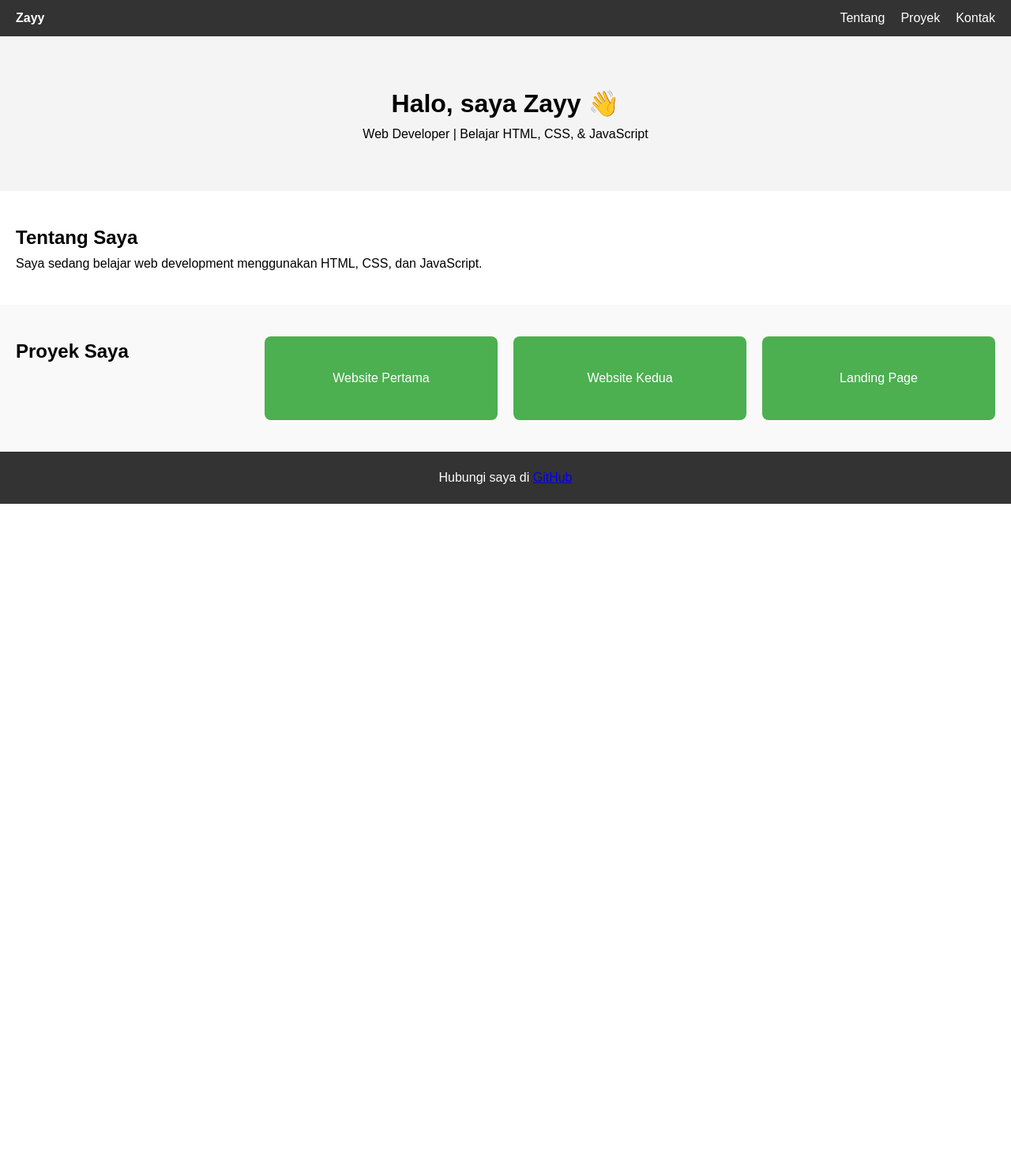
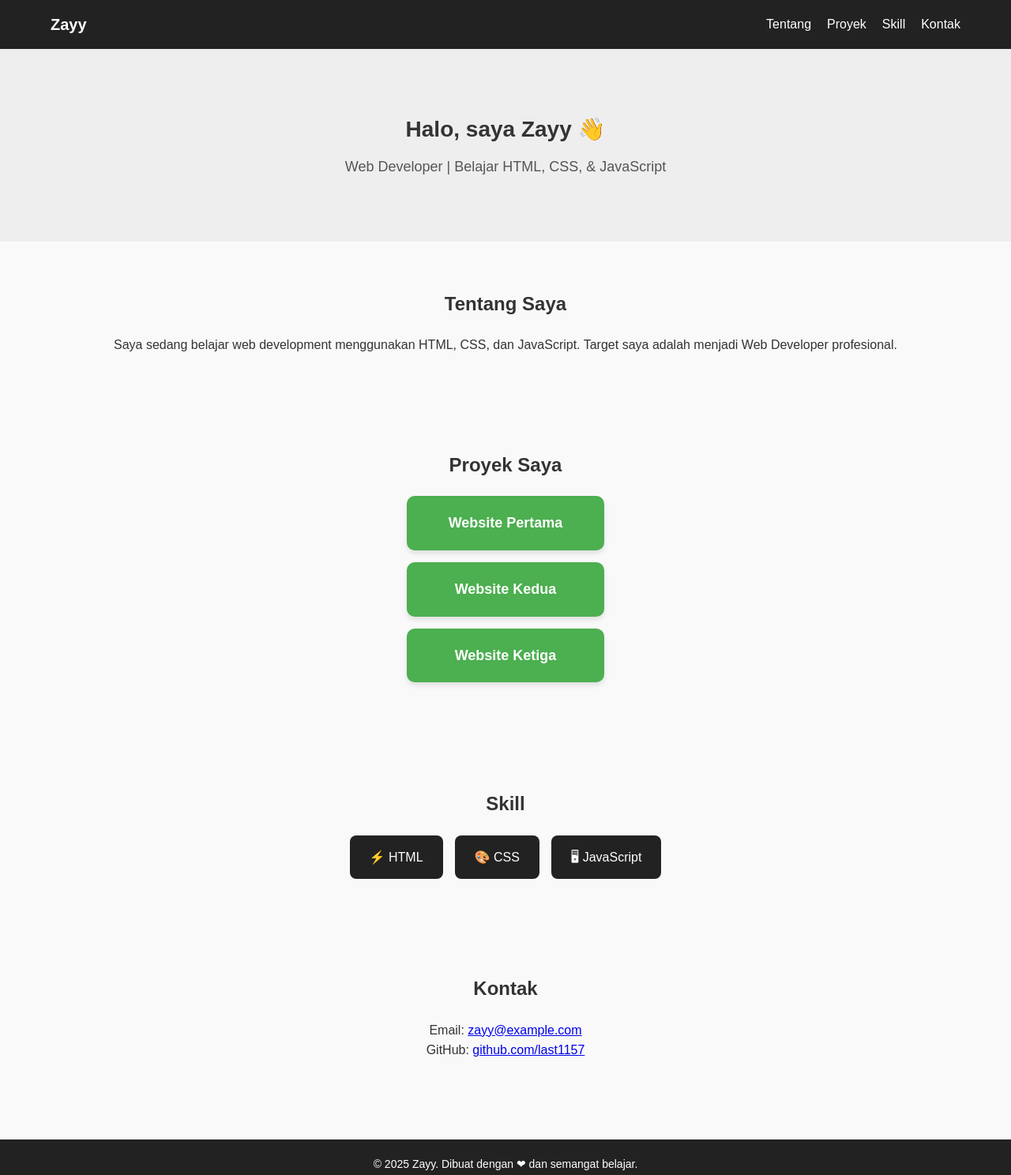
Before and after one commit to yulast1157-ui/work-web, a plain HTML site: page index.html in a window 1280 px wide. Shown: the whole page at 79% size. Before the commit the page ends 800 px from the top, so only its background shows below. Drawn offline with Linux system fonts and the light colour scheme.

Commit message:
update portofolio full version

```diff
--- a/assets/style.css
+++ b/assets/style.css
@@ -1,74 +1,133 @@
-/* Reset basic */
+/* Reset dasar */
 * {
   margin: 0;
   padding: 0;
   box-sizing: border-box;
+  font-family: Arial, sans-serif;
 }
 
 body {
-  font-family: Arial, sans-serif;
+  background: #f9f9f9;
+  color: #333;
   line-height: 1.6;
 }
 
-/* Navbar pakai Flexbox */
+/* Navbar */
 .navbar {
+  background: #222;
+  color: #fff;
+  padding: 15px 0;
+}
+
+.navbar .container {
+  width: 90%;
+  margin: auto;
   display: flex;
   justify-content: space-between;
   align-items: center;
-  background: #333;
-  color: white;
-  padding: 10px 20px;
 }
 
 .navbar .logo {
+  font-size: 20px;
   font-weight: bold;
 }
 
-.navbar .menu {
+.navbar .nav-links {
   list-style: none;
   display: flex;
-  gap: 20px;
 }
 
-.navbar .menu a {
-  text-decoration: none;
-  color: white;
+.navbar .nav-links li {
+  margin-left: 20px;
 }
 
-/* Hero section */
+.navbar .nav-links a {
+  color: #fff;
+  text-decoration: none;
+  transition: 0.3s;
+}
+
+.navbar .nav-links a:hover {
+  color: #4CAF50;
+}
+
+/* Hero */
 .hero {
   text-align: center;
-  padding: 60px 20px;
-  background: #f4f4f4;
+  padding: 80px 20px;
+  background: #eee;
 }
 
-/* About section */
-#about {
-  padding: 40px 20px;
-  background: #fff;
+.hero h2 {
+  font-size: 28px;
+  margin-bottom: 10px;
 }
 
-/* Projects pakai Grid */
-.gallery {
-  padding: 40px 20px;
-  background: #f9f9f9;
-  display: grid;
-  grid-template-columns: repeat(auto-fit, minmax(200px, 1fr));
-  gap: 20px;
+.hero p {
+  font-size: 18px;
+  color: #555;
 }
 
-.gallery .box {
+/* Section */
+.section {
+  padding: 60px 20px;
+  text-align: center;
+}
+
+.section h2 {
+  font-size: 24px;
+  margin-bottom: 20px;
+}
+
+/* Project Cards */
+.project-card {
+  background-color: #4CAF50;
+  color: white;
+  padding: 20px;
+  border-radius: 10px;
+  margin: 15px auto;
+  font-size: 18px;
+  font-weight: bold;
+  cursor: pointer;
+  transition: all 0.3s ease;
+  width: 250px;
+  box-shadow: 0 4px 6px rgba(0,0,0,0.1);
+}
+
+.project-card:hover {
+  background-color: #45a049;
+  transform: translateY(-5px);
+  box-shadow: 0 8px 12px rgba(0,0,0,0.2);
+}
+
+/* Skills */
+.skills {
+  display: flex;
+  justify-content: center;
+  flex-wrap: wrap;
+  gap: 15px;
+}
+
+.skill-card {
+  background: #222;
+  color: #fff;
+  padding: 15px 25px;
+  border-radius: 8px;
+  font-size: 16px;
+  transition: 0.3s;
+}
+
+.skill-card:hover {
   background: #4CAF50;
-  color: white;
-  padding: 40px;
-  text-align: center;
-  border-radius: 8px;
+  transform: scale(1.1);
 }
 
 /* Footer */
-footer {
+.footer {
   text-align: center;
   padding: 20px;
-  background: #333;
-  color: white;
+  background: #222;
+  color: #fff;
+  margin-top: 40px;
+  font-size: 14px;
 }
--- a/index.html
+++ b/index.html
@@ -3,43 +3,66 @@
 <head>
   <meta charset="UTF-8">
   <meta name="viewport" content="width=device-width, initial-scale=1.0">
-  <title>Portfolio Saya</title>
+  <title>Portfolio Zayy</title>
   <link rel="stylesheet" href="assets/style.css">
 </head>
 <body>
+
   <!-- Navbar -->
   <nav class="navbar">
-    <div class="logo">Zayy</div>
-    <ul class="menu">
-      <li><a href="#about">Tentang</a></li>
-      <li><a href="#projects">Proyek</a></li>
-      <li><a href="#contact">Kontak</a></li>
-    </ul>
+    <div class="container">
+      <h1 class="logo">Zayy</h1>
+      <ul class="nav-links">
+        <li><a href="#tentang">Tentang</a></li>
+        <li><a href="#proyek">Proyek</a></li>
+        <li><a href="#skill">Skill</a></li>
+        <li><a href="#kontak">Kontak</a></li>
+      </ul>
+    </div>
   </nav>
 
-  <!-- Hero / Intro -->
+  <!-- Hero -->
   <header class="hero">
-    <h1>Halo, saya Zayy 👋</h1>
+    <h2>Halo, saya Zayy 👋</h2>
     <p>Web Developer | Belajar HTML, CSS, & JavaScript</p>
   </header>
 
-  <!-- Tentang Saya -->
-  <section id="about">
+  <!-- Tentang -->
+  <section id="tentang" class="section">
     <h2>Tentang Saya</h2>
-    <p>Saya sedang belajar web development menggunakan HTML, CSS, dan JavaScript.</p>
+    <p>Saya sedang belajar web development menggunakan HTML, CSS, dan JavaScript.
+       Target saya adalah menjadi Web Developer profesional.</p>
   </section>
 
   <!-- Proyek -->
-  <section id="projects" class="gallery">
+  <section id="proyek" class="section">
     <h2>Proyek Saya</h2>
-    <div class="box">Website Pertama</div>
-    <div class="box">Website Kedua</div>
-    <div class="box">Landing Page</div>
+    <div class="project-card">Website Pertama</div>
+    <div class="project-card">Website Kedua</div>
+    <div class="project-card">Website Ketiga</div>
+  </section>
+
+  <!-- Skill -->
+  <section id="skill" class="section">
+    <h2>Skill</h2>
+    <div class="skills">
+      <div class="skill-card">⚡ HTML</div>
+      <div class="skill-card">🎨 CSS</div>
+      <div class="skill-card">🖥 JavaScript</div>
+    </div>
+  </section>
+
+  <!-- Kontak -->
+  <section id="kontak" class="section">
+    <h2>Kontak</h2>
+    <p>Email: <a href="mailto:zayy@example.com">zayy@example.com</a></p>
+    <p>GitHub: <a href="https://github.com/last1157" target="_blank">github.com/last1157</a></p>
   </section>
 
   <!-- Footer -->
-  <footer id="contact">
-    <p>Hubungi saya di <a href="https://github.com/username">GitHub</a></p>
+  <footer class="footer">
+    <p>© 2025 Zayy. Dibuat dengan ❤ dan semangat belajar.</p>
   </footer>
+
 </body>
 </html>
```
